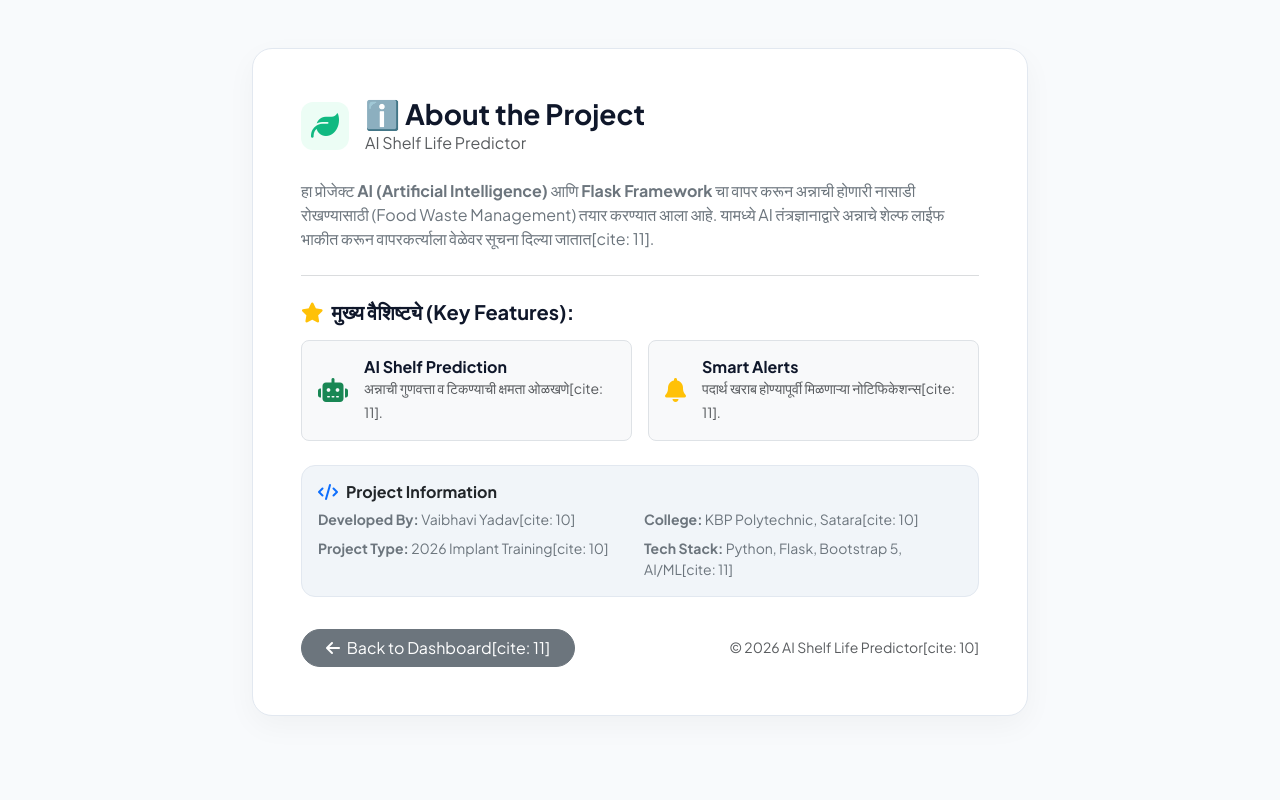
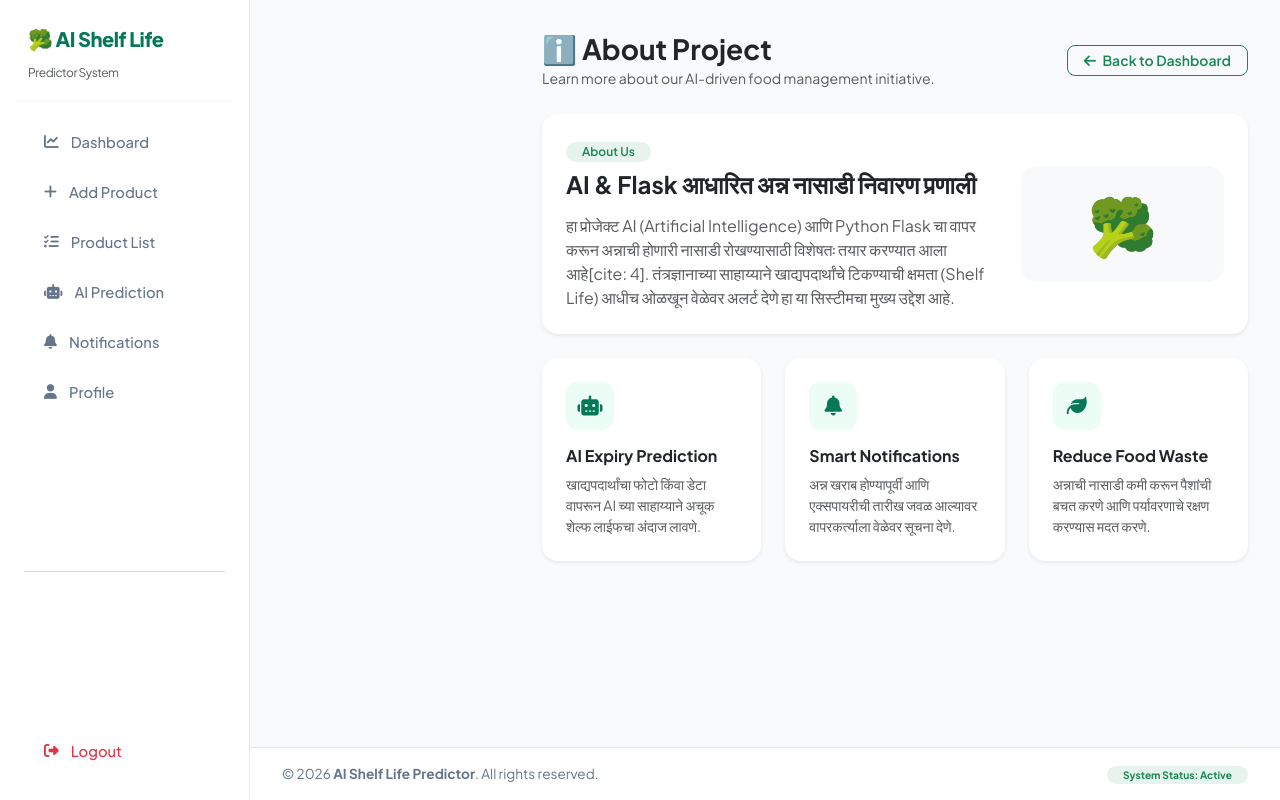
Before and after one commit to vaibhaviyadav2408-collab/-shelf-life-predictor, a Flask app: page /about in a window 1280 px wide. Run offline with Flask 3, Linux system fonts and the light colour scheme.

Commit message:
Revise About Us page layout and content
Updated the About Us page with new content and layout improvements.

```diff
--- a/templates/about.html
+++ b/templates/about.html
@@ -4,111 +4,203 @@
     <meta charset="UTF-8">
     <meta name="viewport" content="width=device-width, initial-scale=1.0">
     <title>About Us - AI Shelf Life Predictor</title>
-    <!-- Google Fonts & Font Awesome Icons -->
-    <link href="https://fonts.googleapis.com/css2?family=Plus+Jakarta+Sans:wght@400;500;600;700&display=swap" rel="stylesheet">
-    <link href="https://cdnjs.cloudflare.com/ajax/libs/font-awesome/6.4.0/css/all.min.css" rel="stylesheet">
     <!-- Bootstrap 5 CSS -->
     <link href="https://cdn.jsdelivr.net/npm/bootstrap@5.3.0/dist/css/bootstrap.min.css" rel="stylesheet">
+    <!-- FontAwesome Icons -->
+    <link rel="stylesheet" href="https://cdnjs.cloudflare.com/ajax/libs/font-awesome/6.4.0/css/all.min.css">
     <!-- Custom CSS -->
-    <link rel="stylesheet" href="{{ url_for('static', filename='style.css') }}">
+    <link rel="stylesheet" href="{{ url_for('static', filename='style.css') }}?v=4.0">
     <style>
         body {
             background-color: #f8fafc;
-            font-family: 'Plus Jakarta Sans', sans-serif;
-            color: #0f172a;
+            font-family: 'Plus Jakarta Sans', system-ui, -apple-system, sans-serif;
         }
-        .about-card {
-            border: 1px solid #e2e8f0;
-            border-radius: 20px;
-            background: #ffffff;
-            box-shadow: 0 10px 30px rgba(0, 0, 0, 0.04);
+        .dashboard-container {
+            display: flex;
+            min-height: 100vh;
         }
+        /* Sidebar Styling */
+        .sidebar {
+            width: 250px;
+            height: 100vh;
+            background-color: #ffffff;
+            border-right: 1px solid #e2e8f0;
+            position: fixed;
+            top: 0;
+            left: 0;
+            padding: 24px 16px;
+            z-index: 1000;
+            display: flex;
+            flex-direction: column;
+        }
+        .sidebar-brand {
+            font-weight: 800;
+            font-size: 1.25rem;
+            color: #047857;
+            padding: 0 12px 16px 12px;
+            border-bottom: 1px solid #f1f5f9;
+            margin-bottom: 16px;
+        }
+        .sidebar a {
+            color: #64748b;
+            text-decoration: none;
+            display: flex;
+            align-items: center;
+            gap: 12px;
+            padding: 10px 16px;
+            margin-bottom: 4px;
+            border-radius: 10px;
+            font-weight: 500;
+            font-size: 0.92rem;
+            transition: all 0.2s ease;
+        }
+        .sidebar a:hover, .sidebar a.active {
+            background-color: #ecfdf5;
+            color: #047857;
+            font-weight: 600;
+        }
+        /* Layout Alignment */
+        .main-wrapper {
+            margin-left: 250px;
+            width: calc(100% - 250px);
+            display: flex;
+            flex-direction: column;
+            min-height: 100vh;
+        }
+        .main-content {
+            padding: 32px;
+            flex: 1;
+        }
+        /* Card Styling */
         .feature-icon-box {
             width: 48px;
             height: 48px;
             border-radius: 12px;
+            background: #ecfdf5;
+            color: #047857;
             display: flex;
             align-items: center;
             justify-content: center;
             font-size: 1.25rem;
-            background: #ecfdf5;
-            color: #10b981;
+            margin-bottom: 16px;
         }
-        .dev-badge {
-            background: #f1f5f9;
-            border-radius: 14px;
-            padding: 16px;
-            border: 1px solid #e2e8f0;
+        /* Footer */
+        .dashboard-footer {
+            background-color: #ffffff;
+            border-top: 1px solid #e2e8f0;
+            padding: 16px 32px;
+            margin-top: auto;
+            font-size: 0.85rem;
+            color: #64748b;
+        }
+        @media (max-width: 768px) {
+            .sidebar {
+                width: 100%;
+                height: auto;
+                position: relative;
+            }
+            .main-wrapper {
+                margin-left: 0;
+                width: 100%;
+            }
         }
     </style>
 </head>
-<body class="p-3 p-md-5">
+<body>
 
-    <div class="container" style="max-width: 800px;">
-        <div class="about-card p-4 p-md-5">
+<div class="dashboard-container">
+    <!-- Sidebar Navigation -->
+    <div class="sidebar">
+        <div class="sidebar-brand">
+            🥦 AI Shelf Life <br>
+            <small class="text-muted fw-normal" style="font-size:0.75rem;">Predictor System</small>
+        </div>
+        <a href="{{ url_for('dashboard') }}"><i class="fa-solid fa-chart-line"></i> Dashboard</a>
+        <a href="{{ url_for('add_product') }}"><i class="fa-solid fa-plus"></i> Add Product</a>
+        <a href="{{ url_for('product_list') }}"><i class="fa-solid fa-list-check"></i> Product List</a>
+        <a href="{{ url_for('ai_prediction') }}"><i class="fa-solid fa-robot"></i> AI Prediction</a>
+        <a href="{{ url_for('notifications') }}"><i class="fa-solid fa-bell"></i> Notifications</a>
+        <a href="{{ url_for('profile') }}"><i class="fa-solid fa-user"></i> Profile</a>
+        <hr class="mx-2 my-auto text-muted">
+        <a href="{{ url_for('index') }}" class="text-danger"><i class="fa-solid fa-right-from-bracket"></i> Logout</a>
+    </div>
 
-            <!-- Header -->
-            <div class="d-flex align-items-center gap-3 mb-4">
-                <div class="feature-icon-box fs-3 p-3">
-                    <i class="fa-solid fa-leaf"></i>
+    <!-- Main Content Wrapper -->
+    <div class="main-wrapper">
+        <div class="main-content">
+            <div class="d-flex align-items-center justify-content-between mb-4">
+                <div>
+                    <h3 class="fw-bold m-0 text-dark">ℹ️ About Project</h3>
+                    <small class="text-muted">Learn more about our AI-driven food management initiative.</small>
                 </div>
-                <div>
-                    <h3 class="fw-bold mb-0">ℹ️ About the Project</h3>
-                    <p class="text-muted mb-0">AI Shelf Life Predictor</p>
-                </div>
+                <a href="{{ url_for('dashboard') }}" class="btn btn-outline-success rounded-3 fw-semibold px-3 btn-sm">
+                    <i class="fa-solid fa-arrow-left me-1"></i> Back to Dashboard
+                </a>
             </div>
 
-            <!-- Description -->
-            <p class="fs-6 text-secondary leading-relaxed mb-4">
-                हा प्रोजेक्ट <strong>AI (Artificial Intelligence)</strong> आणि <strong>Flask Framework</strong> चा वापर करून अन्नाची होणारी नासाडी रोखण्यासाठी (Food Waste Management) तयार करण्यात आला आहे. यामध्ये AI तंत्रज्ञानाद्वारे अन्नाचे शेल्फ लाईफ भाकीत करून वापरकर्त्याला वेळेवर सूचना दिल्या जातात[cite: 11].
-            </p>
-
-            <hr class="my-4 border-secondary opacity-25">
-
-            <!-- Key Features -->
-            <h5 class="fw-bold mb-3"><i class="fa-solid fa-star text-warning me-2"></i>मुख्य वैशिष्ट्ये (Key Features):</h5>
-            <div class="row g-3 mb-4">
-                <div class="col-md-6">
-                    <div class="d-flex align-items-center gap-3 p-3 rounded-3 border bg-light">
-                        <i class="fa-solid fa-robot text-success fs-4"></i>
-                        <div>
-                            <h6 class="fw-bold mb-0">AI Shelf Prediction</h6>
-                            <small class="text-muted">अन्नाची गुणवत्ता व टिकण्याची क्षमता ओळखणे[cite: 11].</small>
-                        </div>
+            <!-- Project Intro Card -->
+            <div class="card border-0 shadow-sm rounded-4 p-4 mb-4 bg-white">
+                <div class="row align-items-center g-4">
+                    <div class="col-md-8">
+                        <span class="badge bg-success bg-opacity-10 text-success rounded-pill px-3 py-1 mb-2 fw-semibold">About Us</span>
+                        <h4 class="fw-bold text-dark mb-3">AI & Flask आधारित अन्न नासाडी निवारण प्रणाली</h4>
+                        <p class="text-muted leading-relaxed mb-0">
+                            हा प्रोजेक्ट AI (Artificial Intelligence) आणि Python Flask चा वापर करून अन्नाची होणारी नासाडी रोखण्यासाठी विशेषतः तयार करण्यात आला आहे[cite: 4]. तंत्रज्ञानाच्या साहाय्याने खाद्यपदार्थांचे टिकण्याची क्षमता (Shelf Life) आधीच ओळखून वेळेवर अलर्ट देणे हा या सिस्टीमचा मुख्य उद्देश आहे.
+                        </p>
                     </div>
-                </div>
-                <div class="col-md-6">
-                    <div class="d-flex align-items-center gap-3 p-3 rounded-3 border bg-light">
-                        <i class="fa-solid fa-bell text-warning fs-4"></i>
-                        <div>
-                            <h6 class="fw-bold mb-0">Smart Alerts</h6>
-                            <small class="text-muted">पदार्थ खराब होण्यापूर्वी मिळणाऱ्या नोटिफिकेशन्स[cite: 11].</small>
+                    <div class="col-md-4 text-center">
+                        <div class="p-3 bg-light rounded-4">
+                            <span style="font-size: 3.5rem;">🥦</span>
                         </div>
                     </div>
                 </div>
             </div>
 
-            <!-- Developer Info -->
-            <div class="dev-badge mb-4">
-                <h6 class="fw-bold text-dark mb-2"><i class="fa-solid fa-code me-2 text-primary"></i>Project Information</h6>
-                <div class="row g-2 text-secondary small">
-                    <div class="col-sm-6"><strong>Developed By:</strong> Vaibhavi Yadav[cite: 10]</div>
-                    <div class="col-sm-6"><strong>College:</strong> KBP Polytechnic, Satara[cite: 10]</div>
-                    <div class="col-sm-6"><strong>Project Type:</strong> 2026 Implant Training[cite: 10]</div>
-                    <div class="col-sm-6"><strong>Tech Stack:</strong> Python, Flask, Bootstrap 5, AI/ML[cite: 11]</div>
+            <!-- Key Features Grid -->
+            <div class="row g-4 mb-4">
+                <div class="col-md-4">
+                    <div class="card border-0 shadow-sm rounded-4 p-4 h-100 bg-white">
+                        <div class="feature-icon-box">
+                            <i class="fa-solid fa-robot"></i>
+                        </div>
+                        <h6 class="fw-bold text-dark">AI Expiry Prediction</h6>
+                        <p class="text-muted small mb-0">खाद्यपदार्थांचा फोटो किंवा डेटा वापरून AI च्या साहाय्याने अचूक शेल्फ लाईफचा अंदाज लावणे.</p>
+                    </div>
+                </div>
+                <div class="col-md-4">
+                    <div class="card border-0 shadow-sm rounded-4 p-4 h-100 bg-white">
+                        <div class="feature-icon-box">
+                            <i class="fa-solid fa-bell"></i>
+                        </div>
+                        <h6 class="fw-bold text-dark">Smart Notifications</h6>
+                        <p class="text-muted small mb-0">अन्न खराब होण्यापूर्वी आणि एक्सपायरीची तारीख जवळ आल्यावर वापरकर्त्याला वेळेवर सूचना देणे.</p>
+                    </div>
+                </div>
+                <div class="col-md-4">
+                    <div class="card border-0 shadow-sm rounded-4 p-4 h-100 bg-white">
+                        <div class="feature-icon-box">
+                            <i class="fa-solid fa-leaf"></i>
+                        </div>
+                        <h6 class="fw-bold text-dark">Reduce Food Waste</h6>
+                        <p class="text-muted small mb-0">अन्नाची नासाडी कमी करून पैशांची बचत करणे आणि पर्यावरणाचे रक्षण करण्यास मदत करणे.</p>
+                    </div>
                 </div>
             </div>
+        </div>
 
-            <!-- Action Button -->
-            <div class="d-flex justify-content-between align-items-center pt-2">
-                <a href="{{ url_for('dashboard') }}" class="btn btn-secondary px-4 rounded-pill">
-                    <i class="fa-solid fa-arrow-left me-1"></i> Back to Dashboard[cite: 11]
-                </a>
-                <span class="text-muted small">© 2026 AI Shelf Life Predictor[cite: 10]</span>
+        <!-- Footer Section -->
+        <footer class="dashboard-footer text-center text-md-between d-flex flex-column flex-md-row justify-content-between align-items-center gap-2">
+            <div>
+                © 2026 <strong>AI Shelf Life Predictor</strong>. All rights reserved.
             </div>
+            <div>
+                <span class="badge bg-success bg-opacity-10 text-success rounded-pill px-3 py-1">System Status: Active</span>
+            </div>
+        </footer>
+    </div>
+</div>
 
-        </div>
-    </div>
-
+<!-- Bootstrap JS -->
+<script src="https://cdn.jsdelivr.net/npm/bootstrap@5.3.0/dist/js/bootstrap.bundle.min.js"></script>
 </body>
 </html>
```
